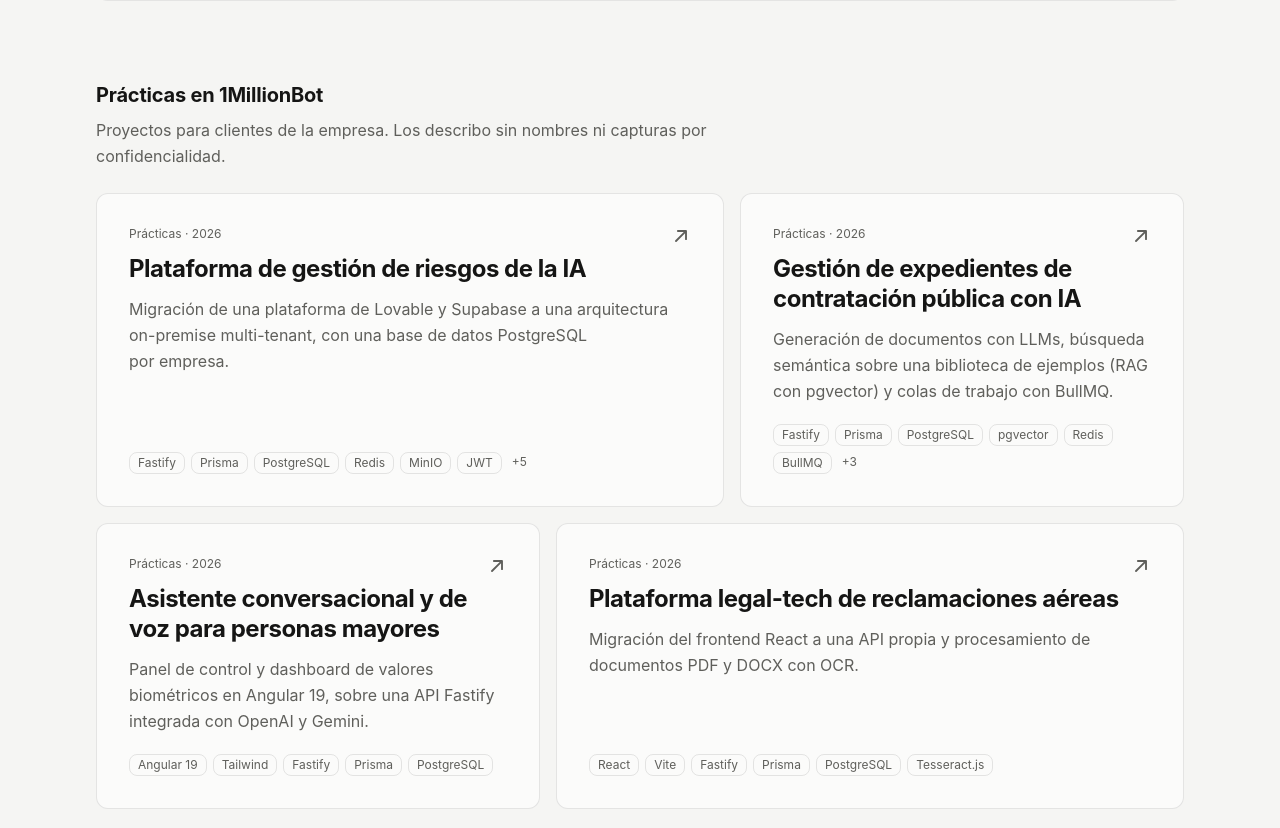
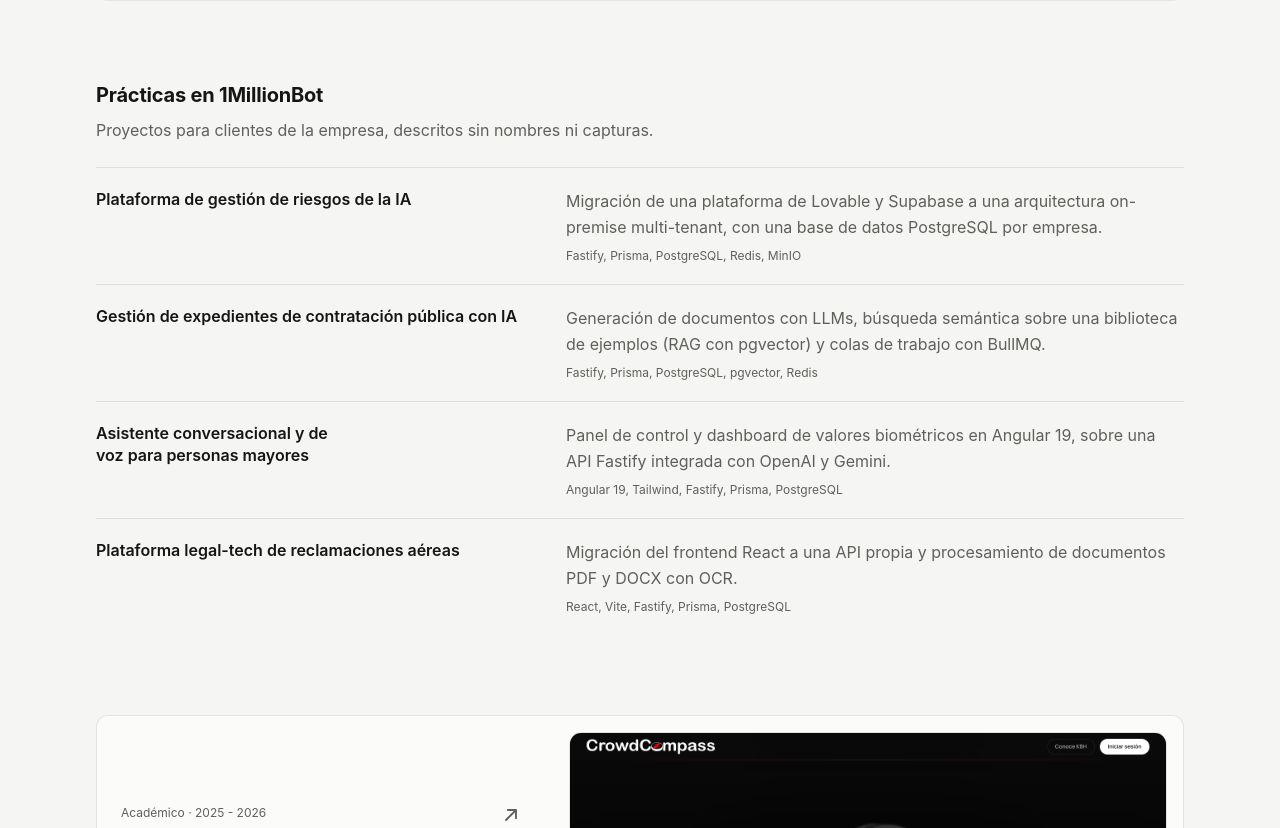
Before and after one commit to PabloGarciaAlj/portfolio, an Astro site: page / in a window 1280 px wide. Shown: the part 1321-2149 px from the top of the page. Built offline with nearby package versions, Linux system fonts and the light colour scheme; Astro itself is replaced by a stand-in of ours.

Commit message:
reduce 1mb projects info

```diff
--- a/CLAUDE.md
+++ b/CLAUDE.md
@@ -148,7 +148,12 @@ Navegación: enlaces ancla a las secciones. Debe funcionar perfectamente sin JS.
 
 ### 5.2 Detalle de proyecto (`/proyectos/[slug]`)
 
-Plantilla común para todos los proyectos:
+**Excepción (decidido con Pablo el 2026-10-03):** los proyectos con `confidential: true`
+(prácticas en 1MillionBot) **no tienen página de detalle**. En la landing aparecen como
+una lista compacta, sin tarjetas ni enlaces: título, resumen y las 5 primeras tecnologías.
+Su MDX se conserva como fuente de datos. Lo controla `hasDetailPage` en `src/lib/projects.ts`.
+
+Plantilla común para los demás proyectos:
 
 - Cabecera: título, resumen de una línea, año, contexto (prácticas / académico / TFG),
   rol de Pablo y tecnologías.
--- a/src/components/Contact.astro
+++ b/src/components/Contact.astro
@@ -27,7 +27,7 @@ const socials = [
     {/* The address is shown to read or copy (one click selects it all); the
         mail action lives in the primary button, so there is one CTA per intent. */}
     <p
-      class="mt-6 text-[clamp(1.375rem,5.4vw,3.5rem)] leading-tight font-bold tracking-[-0.03em] break-all select-all sm:break-normal"
+      class="mt-5 text-xl leading-tight font-medium tracking-[-0.02em] break-all select-all sm:text-2xl sm:break-normal md:text-3xl"
     >
       {profile.email}
     </p>
--- a/src/components/Projects.astro
+++ b/src/components/Projects.astro
@@ -9,9 +9,6 @@ const thesis = featured.filter((p) => p.data.context === 'tfg');
 const internship = featured.filter((p) => p.data.context === 'prácticas');
 const academic = featured.filter((p) => p.data.context === 'académico');
 const others = projects.filter((p) => !p.data.featured);
-
-// Asymmetric rhythm for the internship grid: 7/5, then 5/7.
-const internshipSpans = ['md:col-span-7', 'md:col-span-5', 'md:col-span-5', 'md:col-span-7'];
 ---
 
 <section
@@ -40,19 +37,26 @@ const internshipSpans = ['md:col-span-7', 'md:col-span-5', 'md:col-span-5', 'md:
             Prácticas en 1MillionBot
           </h3>
           <p class="mt-2 leading-relaxed text-muted">
-            Proyectos para clientes de la empresa. Los describo sin nombres ni capturas por
-            confidencialidad.
+            Proyectos para clientes de la empresa, descritos sin nombres ni capturas.
           </p>
         </div>
-        <div class="mt-6 grid gap-4 md:grid-cols-12">
-          {internship.map((project, i) => (
-            <ProjectCard
-              project={project}
-              headingLevel="h4"
-              class={internshipSpans[i % internshipSpans.length]}
-            />
+        {/* Client work has no images or detail page: a compact list, not cards. */}
+        <ul class="mt-6 divide-y divide-line border-t border-line">
+          {internship.map((project) => (
+            <li class="grid gap-2 py-5 md:grid-cols-12 md:gap-10">
+              <h4 class="font-semibold leading-snug text-balance md:col-span-5">
+                {project.data.title}
+              </h4>
+              <div class="md:col-span-7">
+                <p class="leading-relaxed text-pretty text-muted">{project.data.summary}</p>
+                <p class="mt-2 font-mono text-xs text-muted">
+                  <span class="sr-only">Tecnologías: </span>
+                  {project.data.stack.slice(0, 5).join(', ')}
+                </p>
+              </div>
+            </li>
           ))}
-        </div>
+        </ul>
       </section>
     )
   }
--- a/src/lib/projects.ts
+++ b/src/lib/projects.ts
@@ -13,3 +13,9 @@ export async function getProjects(): Promise<Project[]> {
   const projects = await getCollection('projects');
   return projects.sort((a, b) => a.data.order - b.data.order);
 }
+
+/**
+ * Confidential (client) projects have no detail page: without images or names
+ * there is too little to show, so they live only as a compact list on the landing.
+ */
+export const hasDetailPage = (project: Project) => !project.data.confidential;
--- a/src/pages/proyectos/[slug].astro
+++ b/src/pages/proyectos/[slug].astro
@@ -9,11 +9,11 @@ import SiteHeader from '../../components/SiteHeader.astro';
 import SiteFooter from '../../components/SiteFooter.astro';
 import MediaPlaceholder from '../../components/MediaPlaceholder.astro';
 import CharacterViewer from '../../components/CharacterViewer.tsx';
-import { contextLabel, getProjects, type Project } from '../../lib/projects';
+import { contextLabel, getProjects, hasDetailPage, type Project } from '../../lib/projects';
 import { profile } from '../../data/profile';
 
 export async function getStaticPaths() {
-  const projects = await getProjects();
+  const projects = (await getProjects()).filter(hasDetailPage);
   return projects.map((project, i) => ({
     params: { slug: project.id },
     props: {
```
